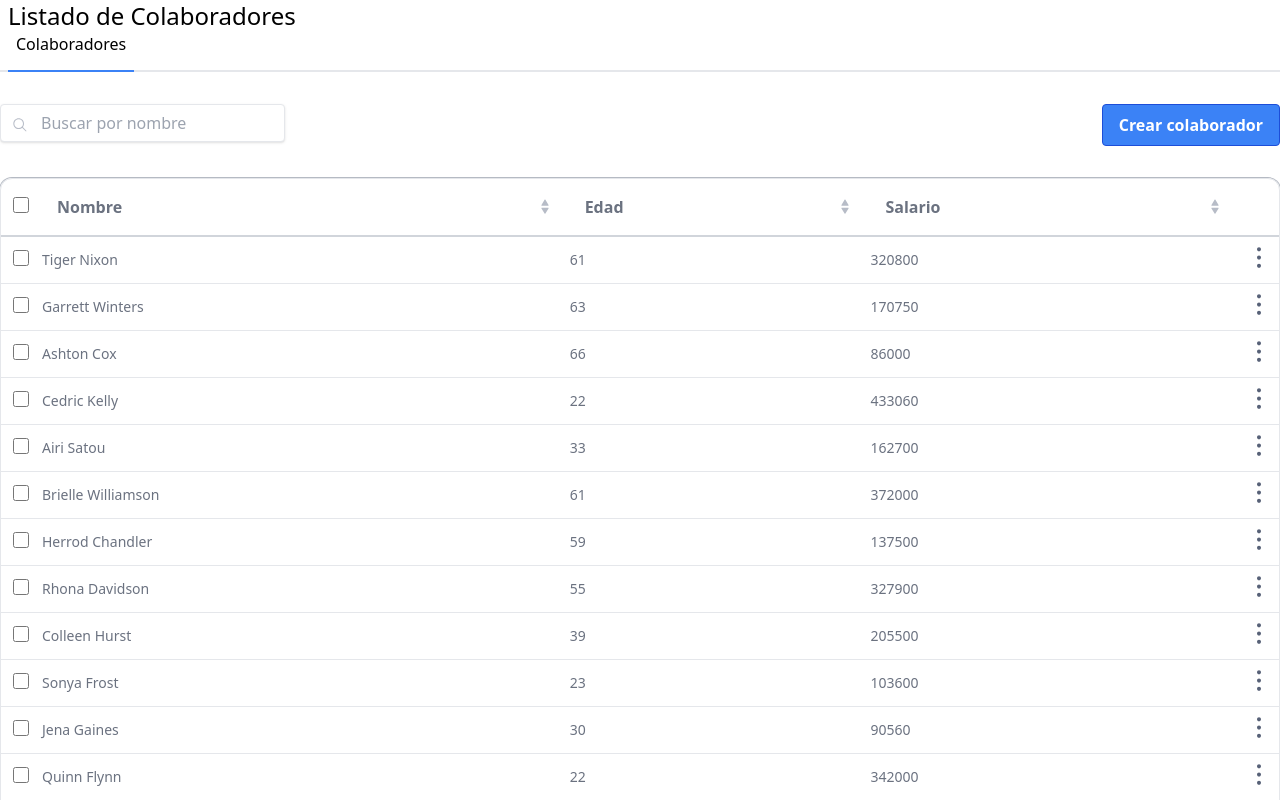
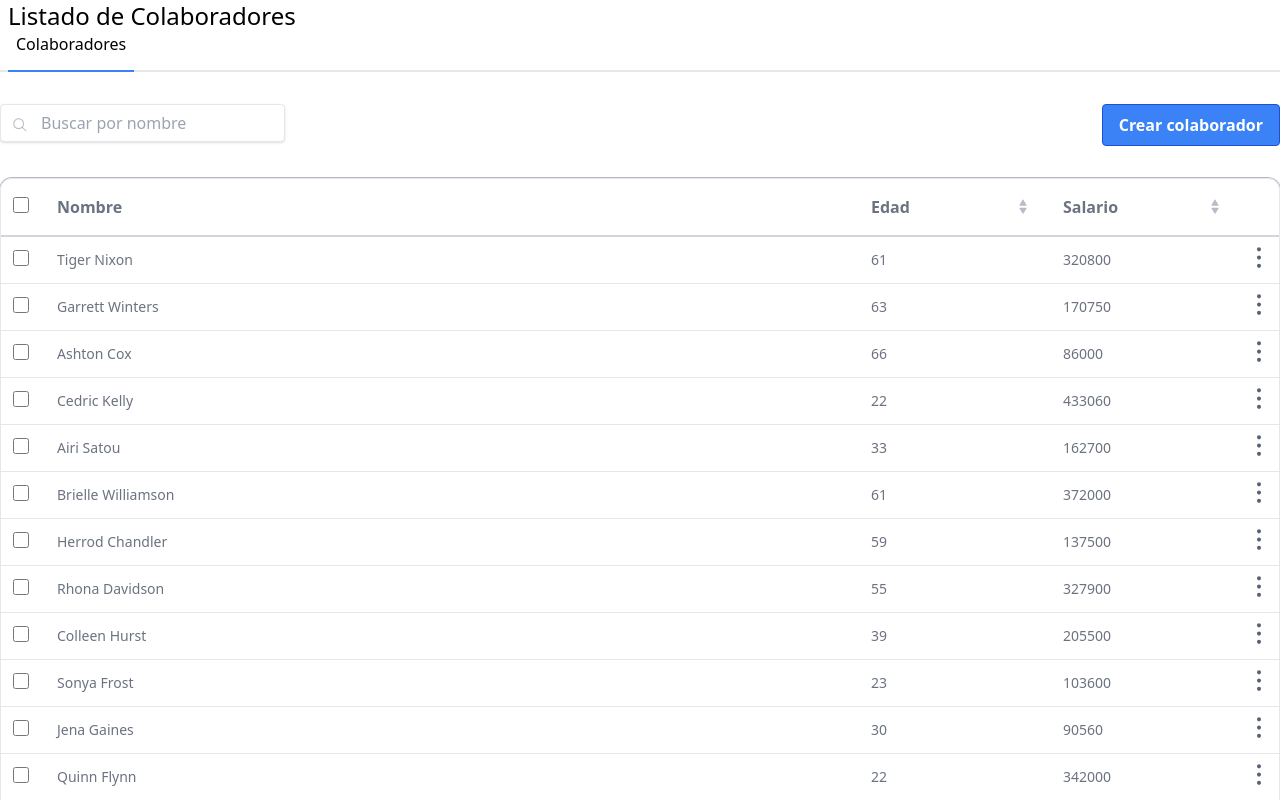
Before and after one commit to dianazavalaA/Empleados, a Vue app: page /#/ in a window 1280 px wide. Shown: the top 800 px of the page. Built offline with nearby package versions, Linux system fonts and the light colour scheme.

Commit message:
Acomodando espacios entre filas en la tabla

```diff
--- a/src/components/EmployeeList.vue
+++ b/src/components/EmployeeList.vue
@@ -20,14 +20,13 @@
                         <th class="px-2 w-10 text-center" scope="col"><input id="checkbox" type="checkbox"
                                 class="w-4 h-4 text-blue-600 bg-gray-100 border-gray-300 rounded focus:ring-blue-500 dark:focus:ring-blue-600 dark:ring-offset-gray-800 dark:focus:ring-offset-gray-800 focus:ring-2 dark:bg-gray-700 dark:border-gray-600">
                         </th>
-                        <th scope="col" class="bg-no-repeat bg-right p-4 bg-origin-content"
-                            style="background-image: url('/assets/filter.svg')"><span>Nombre</span>
+                        <th scope="col" class="bg-no-repeat bg-right p-4 bg-origin-content"><span>Nombre</span>
                         </th>
-                        <th scope="col" class="bg-no-repeat bg-right p-4 bg-origin-content"
+                        <th scope="col" class="bg-no-repeat bg-right p-4 bg-origin-content w-48"
                             style="background-image: url('/assets/filter.svg')" @click="order('employee_age')">
                             <span>Edad</span>
                         </th>
-                        <th scope="col" class="bg-no-repeat bg-right p-4 bg-origin-content"
+                        <th scope="col" class="bg-no-repeat bg-right p-4 bg-origin-content w-48"
                             style="background-image: url('/assets/filter.svg')" @click="order('employee_salary')">
                             <span>Salario</span>
                         </th>
@@ -41,15 +40,18 @@
                                 class="w-4 h-4 text-blue-600 bg-gray-100 border-gray-300 rounded focus:ring-blue-500 dark:focus:ring-blue-600 dark:ring-offset-gray-800 dark:focus:ring-offset-gray-800 focus:ring-2 dark:bg-gray-700 dark:border-gray-600 pl-2">
                             <label for="checkbox" class="sr-only">checkbox</label>
                         </td>
-                        <td class="py-2">{{ employee.employee_name }}</td>
-                        <td class="py-2">{{ employee.employee_age }}</td>
-                        <td class="py-2">{{ employee.employee_salary }}</td>
+                        <td class="px-4">{{ employee.employee_name }}</td>
+                        <td class="px-4 w-48">{{ employee.employee_age }}</td>
+                        <td class="px-4 w-48">{{ employee.employee_salary }}</td>
                         <td class="px-2 w-10 text-center py-2"><button><img src="/assets/dots.svg" alt="dots" /></button>
                         </td>
                     </tr>
                 </tbody>
             </table>
         </div>
+        <Modal :is-show="isShow">
+            <Form @close="closeModal" @newEmployee="getdata" />
+        </Modal>
     </div>
 </template>
 
```
